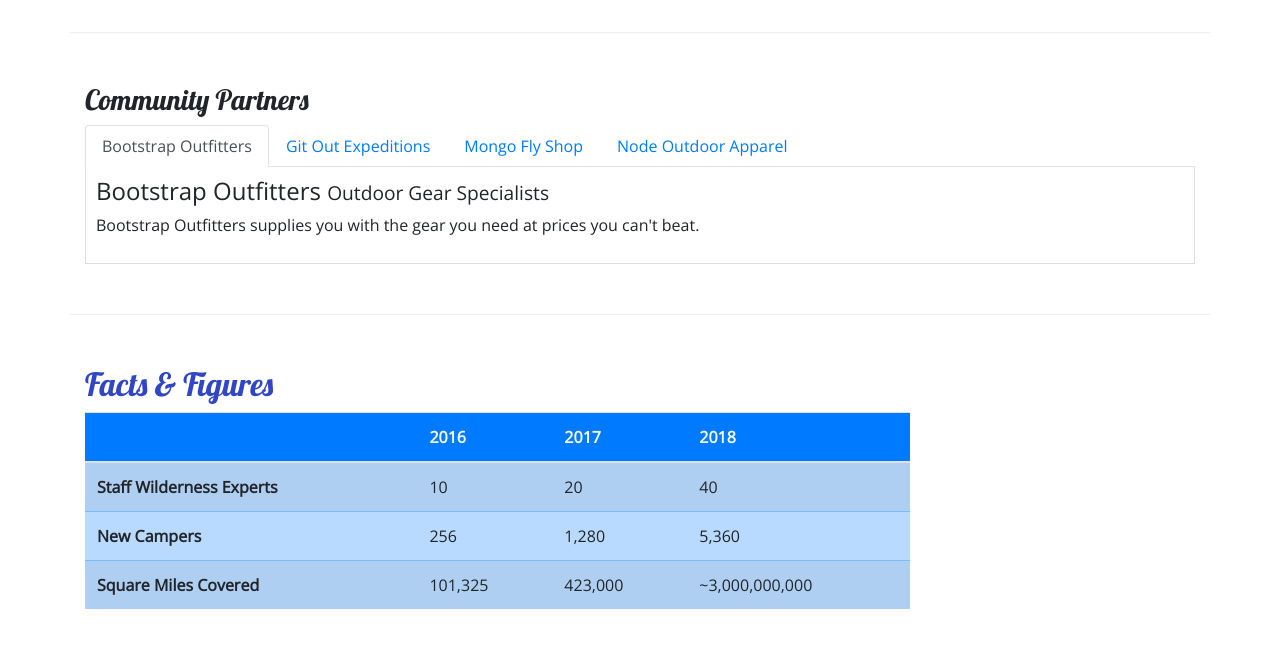
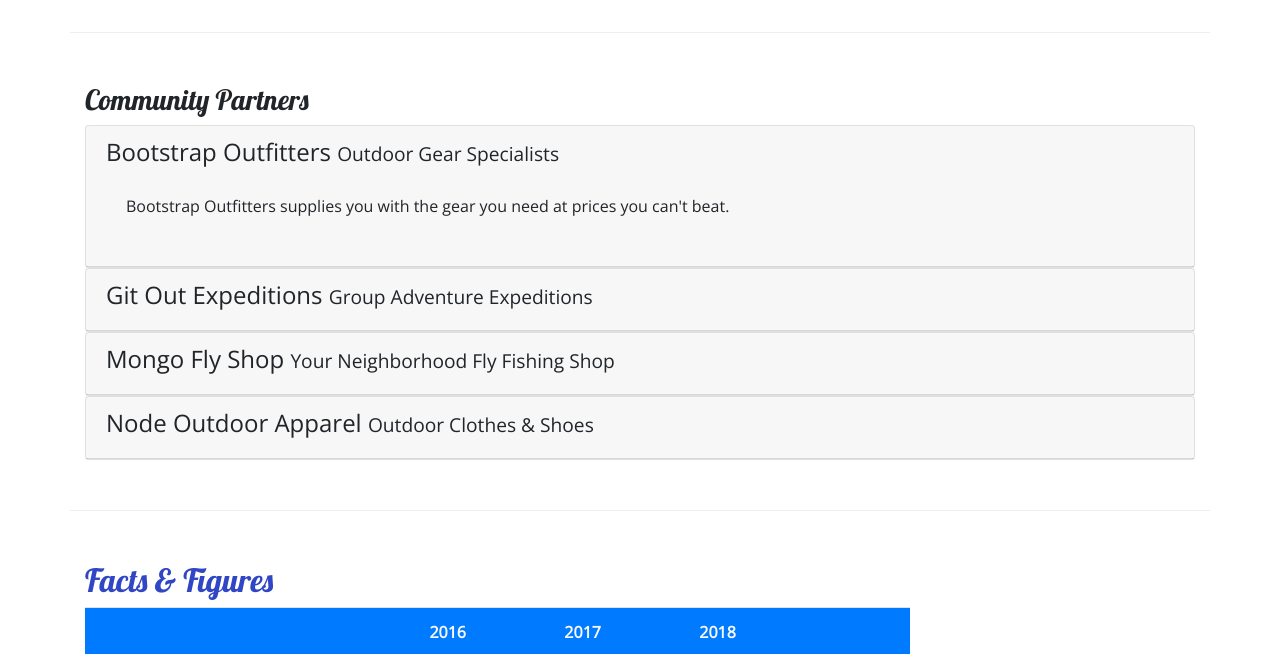
Before and after one commit to DylanHockersmith/BootstrapProject, a website: page aboutus.html in a window 1280 px wide. Shown: the part 790-1444 px from the top of the page. Drawn offline with nearby package versions, Linux system fonts and the light colour scheme.

Commit message:
Accordion

```diff
--- a/aboutus.html
+++ b/aboutus.html
@@ -110,32 +110,66 @@
         <div class="row row-content">
             <div class="col">
                 <h3>Community Partners</h3>
-                <ul class="nav nav-tabs">
-                    <li class="nav-item"><a class="nav-link active" href="#bootstrap" role="tab" data-toggle="tab">Bootstrap Outfitters</a></li>
-                    <li class="nav-item"><a class="nav-link" href="#git" role="tab" data-toggle="tab">Git Out Expeditions</a></li>
-                    <li class="nav-item"><a class="nav-link" href="#mongo" role="tab" data-toggle="tab">Mongo Fly Shop</a></li>
-                    <li class="nav-item"><a class="nav-link" href="#node" role="tab" data-toggle="tab">Node Outdoor Apparel</a></li>
-                </ul>
-                <div class="tab-content">
-                    <div role="tabpanel" class="tab-pane tab-fade show active" id="bootstrap">
-                        <h4>Bootstrap Outfitters <small>Outdoor Gear Specialists</small></h4>
+                <div id="accordion">
+                    <div class="card">
+                        <div role="tab" class="card-header">
+                            <h4>
+                                <a data-toggle="collapse" data-target="#bootstrap">
+                                    Bootstrap Outfitters <small>Outdoor Gear Specialists</small>
+                                </a>
+                                </h4>
+                                <div class="collape show" id="bootstrap" data-parent="#accordion">
+                                    <div class="card-body">
                                         <p class="d-none d-sm-block">Bootstrap Outfitters supplies you with the gear you need at prices you
                                             can't beat.</p>
                                     </div>
-                    <div role="tabpanel" class="tab-pane tab-fade" id="git">
-                        <h4>Git Out Expeditions <small>Group Adventure Expeditions</small></h4>
+                                </div>
+                        </div>
+                    </div>
+                    <div class="card">
+                        <div role="tab" class="card-header">
+                            <h4>
+                                <a class="collapsed" data-toggle="collapse" data-target="#git">
+                                    Git Out Expeditions <small>Group Adventure Expeditions</small>
+                                </a>
+                        </h4>
+                        <div class="collapse" id="git" data-parent="#accordion">
+                            <div class="card-body">
                                     <p class="d-none d-sm-block">Join Git Out Expeditions to explore new horizons with a group of other
                                         adventurers!</p>
                             </div>
-                    <div role="tabpanel" class="tab-pane tab-fade" id="mongo">
-                        <h4>Mongo Fly Shop <small>Your Neighborhood Fly Fishing Shop</small></h4>
+                        </div>
+                        </div>
+                    </div>
+                    <div class="card">
+                        <div role="tab" class="card-header">
+                            <h4>
+                                <a class="collapsed" data-toggle="collapse" data-target="#mongo">
+                                    Mongo Fly Shop <small>Your Neighborhood Fly Fishing Shop</small>
+                                </a>
+                            </h4>
+                            <div class="collapse" id="mongo" data-parent="#accordion">
+                                <div class="card-body">
                                     <p class="d-none d-sm-block">Need a new fishing pole, a tacklebox, or flies of all kinds? Stop by Mongo
                                         Fly Shop.</p>
                                 </div>
-                    <div role="tabpanel" class="tab-pane tab-fade" id="node">
-                        <h4>Node Outdoor Apparel <small>Outdoor Clothes & Shoes</small></h4>
+                            </div>
+                        </div>
+                    </div>
+                    <div class="card">
+                        <div role="tab" class="card-header">
+                            <h4>
+                                <a class="collapsed" data-toggle="collapse" data-target="#node">
+                                    Node Outdoor Apparel <small>Outdoor Clothes & Shoes</small>
+                                </a>
+                            </h4>
+                            <div class="collapse" id="node" data-parent="#accordion">
+                                <div class="card-body">
                                     <p class="d-none d-sm-block">From polar fleeces to swimsuits, hiking boots to waders, a visit to Node
                                         will be sure to get you covered.</p>
+                                </div>
+                            </div>
+                        </div>
                     </div>
                 </div>
             </div>
--- a/css/styles.css
+++ b/css/styles.css
@@ -41,3 +41,8 @@ header h2 {
     border-top: none;
     padding: 10px;
 }
+
+a, a:hover {
+    color: inherit;
+    text-decoration: none;
+  }
```
Lines whose indentation alone changed are shown as unchanged.
